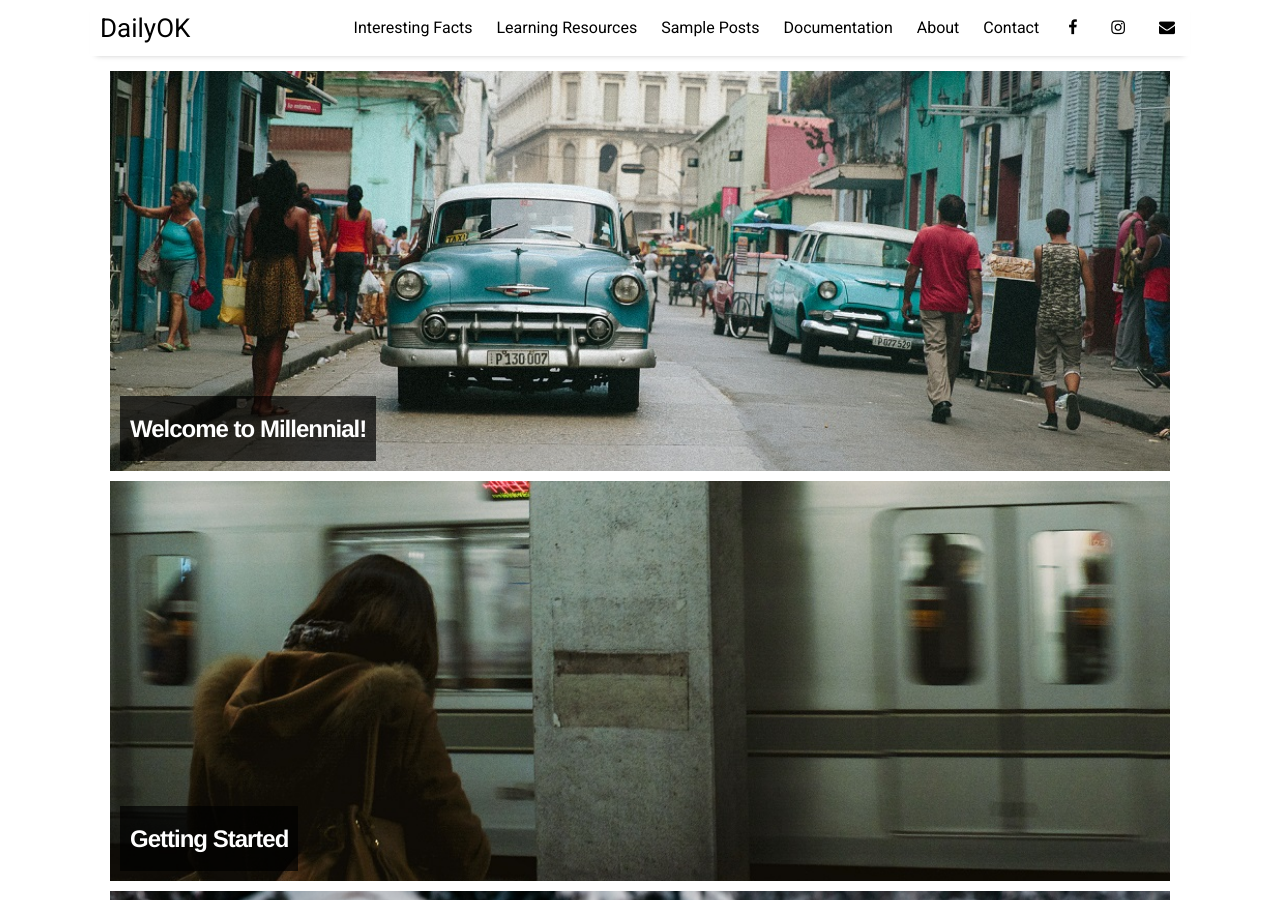
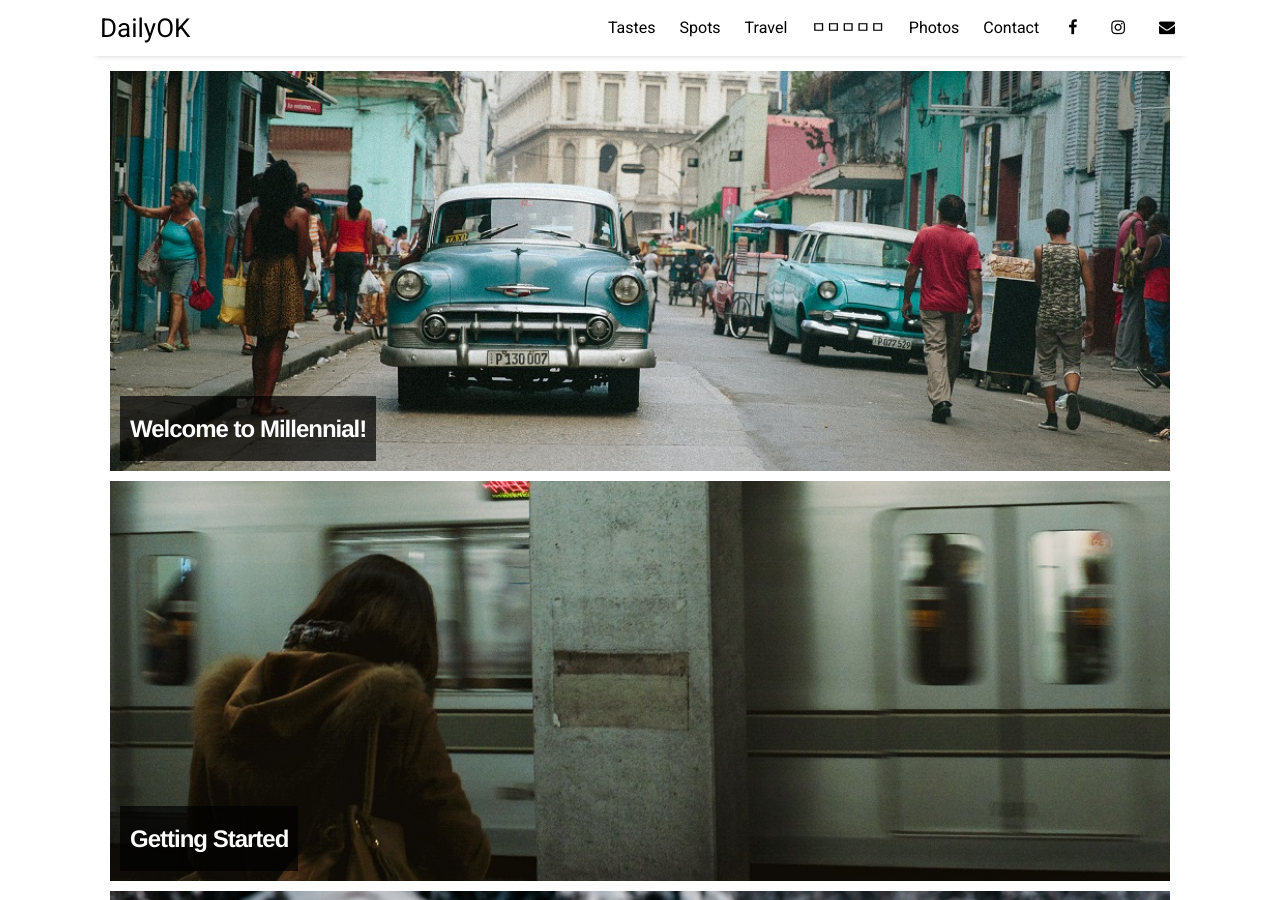
Before and after one commit to dailyok/dailyok.github.io, a Jekyll site: the page built from index.html, in a window 1280 px wide and 900 px high. Built offline with Jekyll 4.4.1, drawn with Linux system fonts in a browser that asks for light colours; nearby versions of some CDN libraries; the list of posts is cut into pages by our own code.

Commit message:
왜안바뀌어
먹통

```diff
--- a/_data/settings.yml
+++ b/_data/settings.yml
@@ -7,11 +7,11 @@ disqus:
 google-ID: 'UA-112060364-2'
 
 menu:
-- {name: 'Interesting Facts',  url: 'facts'}
-- {name: 'Learning Resources', url: 'resources'}
-- {name: 'Sample Posts',       url: 'sample-posts'}
-- {name: 'Documentation',      url: 'documentation'}
-- {name: 'About',              url: 'about'}
+- {name: 'Tastes',  url: 'facts'}
+- {name: 'Spots', url: 'resources'}
+- {name: 'Travel',       url: 'sample-posts'}
+- {name: 'ㅁㅁㅁㅁㅁ',      url: 'documentation'}
+- {name: 'Photos',              url: 'about'}
 - {name: 'Contact',            url: 'contact'}
 
 # Available social icons are powered by Font Awesome, so you can use any icon that they offer
```
Also changed, not shown: 14 other files.
